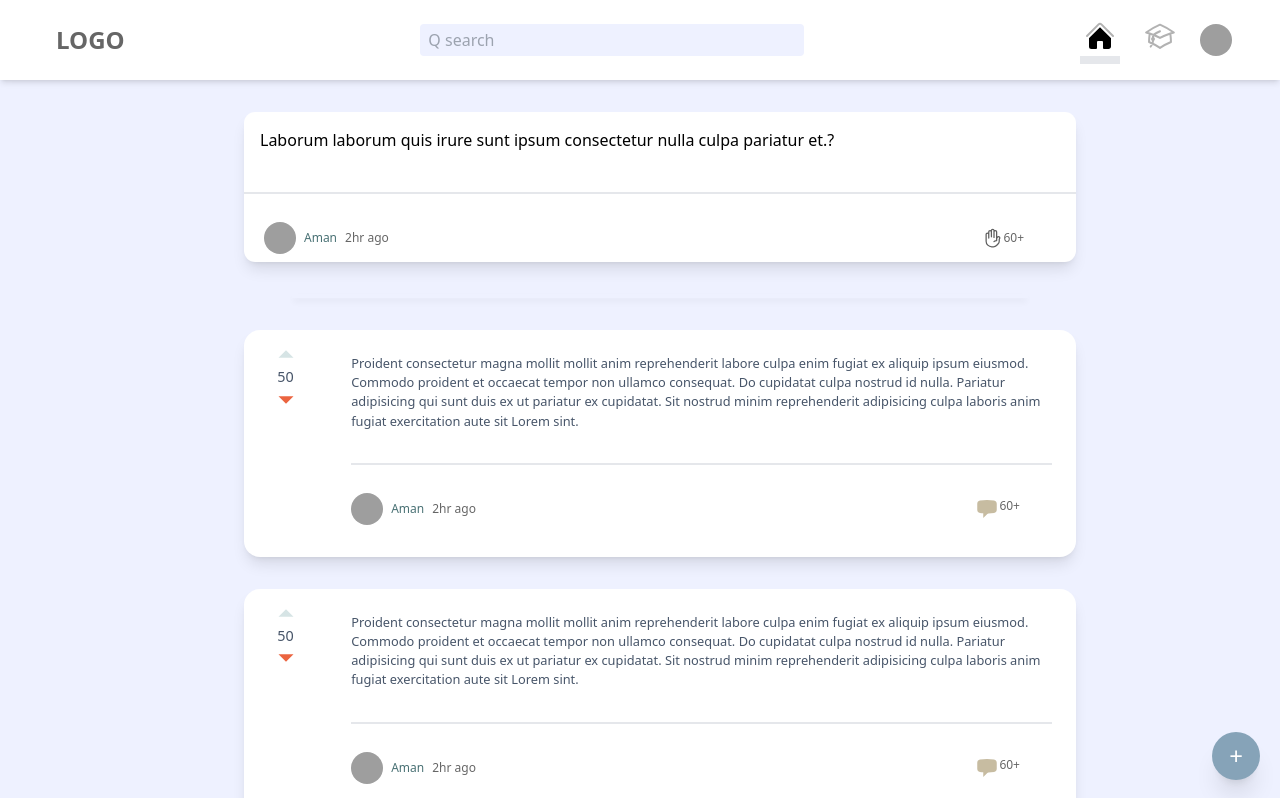
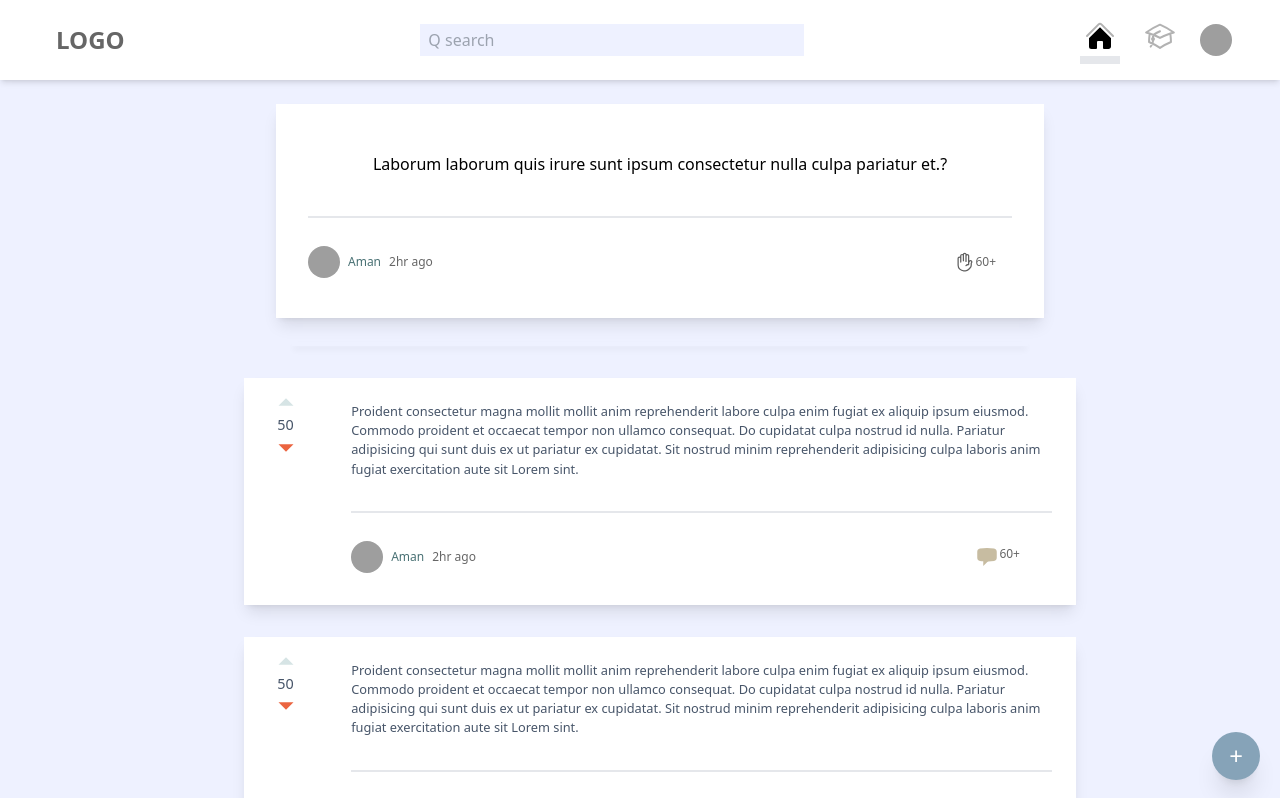
Before and after one commit to amanbhatt26/Quora-clone, a React (Create React App) app: page /questions/questionID in a window 1280 px wide. Shown: the top 798 px of the page. Built offline with nearby package versions, Linux system fonts and the light colour scheme; grey boxes are pictures that could not be loaded.

Commit message:
removed rounded styles

```diff
--- a/src/Components/Answer/Answer.tsx
+++ b/src/Components/Answer/Answer.tsx
@@ -11,9 +11,9 @@ export type AnswerProps = {
 }
 
 export const Answer = ({votes, question, answer, username, postedAt, comments, questionID}:AnswerProps)=>{
-    return <div className="h-auto bg-white shadow-lg m-[2rem] rounded-[1rem] flex flex-row">
+    return <div className="h-auto bg-white shadow-lg m-[2rem]  flex flex-row">
         {/* upvote component */}
-        <div className="w-[10%]  rounded-[1rem] flex flex-col items-center justify-top p-3">
+        <div className="w-[10%]   flex flex-col items-center justify-top p-3">
         <svg xmlns="http://www.w3.org/2000/svg" fill="none" viewBox="0 0 24 24" strokeWidth={1.5} stroke="currentColor" className="w-6 h-6">
         <path strokeLinecap="round" strokeLinejoin="round" d="M4.5 15.75l7.5-7.5 7.5 7.5" fill="#D6E4E5" strokeWidth="0"/>
         </svg>
@@ -28,7 +28,7 @@ export const Answer = ({votes, question, answer, username, postedAt, comments, q
 
         </div>
         {/* description component */}
-        <div className="w-[90%] rounded-[1rem] p-[1.5rem] flex flex-col justify-top items-center">
+        <div className="w-[90%] p-[1.5rem] flex flex-col justify-top items-center">
             {/* Text elements */}
             <div className="border-b-2 pb-8">
                 {/* Question */}
--- a/src/Components/Answer/WithoutQuestion.tsx
+++ b/src/Components/Answer/WithoutQuestion.tsx
@@ -8,9 +8,9 @@ export type WithoutQuestionProps = {
 
 
 export const WithoutQuestion = ({votes, answer, username, postedAt, comments}:WithoutQuestionProps)=>{
-    return <div className="h-auto bg-white shadow-lg m-[2rem] rounded-[1rem] flex flex-row">
+    return <div className="h-auto bg-white shadow-lg m-[2rem] flex flex-row">
     {/* upvote component */}
-    <div className="w-[10%]  rounded-[1rem] flex flex-col items-center justify-top p-3">
+    <div className="w-[10%] flex flex-col items-center justify-top p-3">
     <svg xmlns="http://www.w3.org/2000/svg" fill="none" viewBox="0 0 24 24" strokeWidth={1.5} stroke="currentColor" className="w-6 h-6">
     <path strokeLinecap="round" strokeLinejoin="round" d="M4.5 15.75l7.5-7.5 7.5 7.5" fill="#D6E4E5" strokeWidth="0"/>
     </svg>
@@ -25,7 +25,7 @@ export const WithoutQuestion = ({votes, answer, username, postedAt, comments}:Wi
 
     </div>
     {/* description component */}
-    <div className="w-[90%] rounded-[1rem] p-[1.5rem] flex flex-col justify-top items-center">
+    <div className="w-[90%]  p-[1.5rem] flex flex-col justify-top items-center">
         {/* Text elements */}
         <div className="border-b-2 pb-8">
             {/* Answer */}
--- a/src/Components/Navbar/Navbar.tsx
+++ b/src/Components/Navbar/Navbar.tsx
@@ -10,17 +10,17 @@ export const Navbar = ()=>{
             </div>
         </Link>
         <div className="flex-1 flex flex-row justify-center mx-5 ">
-        <input className="bg-[#EEF1FF] w-[30vw] h-[4vh] rounded pl-2  text-slate-800" placeholder={"Q search"}/>
+        <input className="bg-[#EEF1FF] w-[30vw] h-[4vh]  pl-2  text-slate-800" placeholder={"Q search"}/>
 
         </div>
         <div className=" flex flex-row justify-end">
             <Link to="/">
-                <div className="mx-5 rounded-[0] p-1  hover:border-b-[0.5rem] border-b-[0.5rem]">
+                <div className="mx-5  p-1  hover:border-b-[0.5rem] border-b-[0.5rem]">
                     <HomeIconSolid className="w-8 h-8"/>
                 </div>
             </Link>
             <Link to="/questions">
-                <div className="mr-5 rounded-[0] p-1  hover:border-b-[0.5rem]">
+                <div className="mr-5  p-1  hover:border-b-[0.5rem]">
                     <QuestionIconOutline className="w-8 h-8"/>
                 </div>
             </Link>
--- a/src/Components/Question/Question.tsx
+++ b/src/Components/Question/Question.tsx
@@ -9,11 +9,11 @@ export type QuestionProps = {
 }
 
 export const Question =({text, username, postedAt, answers, questionID}:QuestionProps)=>{
-    return <div className="h-auto bg-white shadow-lg m-[2rem] rounded-[0.7rem] flex flex-col w-auto">
+    return <div className="h-auto bg-white shadow-lg mx-[4rem] my-6  flex flex-col p-[2rem]">
 
 
         {/* Text elements */}
-        <div className="border-b-2 pb-8 p-4">
+        <div className="border-b-2 pb-8 p-4 flex flex-row items-center justify-center">
             {/* Question */}
            <Link to={`/questions/${questionID}`}> <p className="text-[1rem] mb-2">{text}</p> </Link>
             {/* Answer */}
@@ -21,22 +21,22 @@ export const Question =({text, username, postedAt, answers, questionID}:Question
         </div>
         {/* Description element */}
 
-        <div className="mt-5 h-[3rem] flex flex-row items-center w-full p-5">
+        <div className="mt-5 h-[3rem] flex flex-row items-center">
             <img src="https://lumiere-a.akamaihd.net/v1/images/spiderman-characterthumbnail-spiderman_3a64e546.jpeg?region=0%2C0%2C300%2C300" className="h-[2rem] w-[2rem] rounded-[50%]"/>
 
 
-            <p className="mx-2 text-[0.75rem] text-[#497174]"> {username} </p>
+            <p className=" ml-2 text-[0.75rem] text-[#497174]"> {username} </p>
 
-            <p className="right text-[0.75rem] justify-self-end text-[#666666]"> {postedAt}</p>
+            <p className="ml-2 text-[0.75rem] justify-self-end text-[#666666]"> {postedAt}</p>
             {/* number of comments */}
-            <div className="flex flex-row items-center ml-auto text-[0.75rem]">
-            <svg xmlns="http://www.w3.org/2000/svg" fill="none" viewBox="0 0 24 24" strokeWidth={1.5} stroke="#5f5f5f" className="w-5 h-5">
-                <path strokeLinecap="round" strokeLinejoin="round" d="M10.05 4.575a1.575 1.575 0 10-3.15 0v3m3.15-3v-1.5a1.575 1.575 0 013.15 0v1.5m-3.15 0l.075 5.925m3.075.75V4.575m0 0a1.575 1.575 0 013.15 0V15M6.9 7.575a1.575 1.575 0 10-3.15 0v8.175a6.75 6.75 0 006.75 6.75h2.018a5.25 5.25 0 003.712-1.538l1.732-1.732a5.25 5.25 0 001.538-3.712l.003-2.024a.668.668 0 01.198-.471 1.575 1.575 0 10-2.228-2.228 3.818 3.818 0 00-1.12 2.687M6.9 7.575V12m6.27 4.318A4.49 4.49 0 0116.35 15m.002 0h-.002" />
-            </svg>
+            <div className="ml-auto flex flex-row items-center text-[0.75rem] p-[1rem]">
+                <svg xmlns="http://www.w3.org/2000/svg" fill="none" viewBox="0 0 24 24" strokeWidth={1.5} stroke="#5f5f5f" className="w-5 h-5">
+                    <path strokeLinecap="round" strokeLinejoin="round" d="M10.05 4.575a1.575 1.575 0 10-3.15 0v3m3.15-3v-1.5a1.575 1.575 0 013.15 0v1.5m-3.15 0l.075 5.925m3.075.75V4.575m0 0a1.575 1.575 0 013.15 0V15M6.9 7.575a1.575 1.575 0 10-3.15 0v8.175a6.75 6.75 0 006.75 6.75h2.018a5.25 5.25 0 003.712-1.538l1.732-1.732a5.25 5.25 0 001.538-3.712l.003-2.024a.668.668 0 01.198-.471 1.575 1.575 0 10-2.228-2.228 3.818 3.818 0 00-1.12 2.687M6.9 7.575V12m6.27 4.318A4.49 4.49 0 0116.35 15m.002 0h-.002" />
+                </svg>
 
 
 
-            <p className="mr-[1rem] md:mr-[2rem] text-[.75rem] text-[#666666] ">{answers}</p>
+                <p className=" text-[.75rem] text-[#666666] ">{answers}</p>
 
 
             </div>
--- a/src/Components/TopUsers/TopUsers.tsx
+++ b/src/Components/TopUsers/TopUsers.tsx
@@ -1,5 +1,5 @@
 export const TopUsers = ()=>{
-    return <div className="bg-white mt-10 mx-10 p-2 flex flex-col justify-start text-slate-600 text-[.9rem] rounded-[0.8rem]">
+    return <div className="bg-white mt-10 mx-10 p-2 flex flex-col justify-start text-slate-600 text-[.9rem] ">
         <div className="flex flex-row justify-center items-center mx-5 p-1 border-b-2">Top Users</div>
        <div className="flex flex-row justify-start items-center my-[1rem] mx-5 border-l-[0.2rem] border-b-2 p-2">
             <img src="https://lumiere-a.akamaihd.net/v1/images/spiderman-characterthumbnail-spiderman_3a64e546.jpeg?region=0%2C0%2C300%2C300" className="h-[2rem] w-[2rem] rounded-[50%] mx-2"/>
--- a/src/Components/User-Screen/User.tsx
+++ b/src/Components/User-Screen/User.tsx
@@ -2,7 +2,7 @@ import { Answer } from "../Answer"
 
 export const User = ()=>{
     return <div className="flex-1 h-full flex flex-col items-center text-slate-600">
-        <div className="bg-white h-min w-[50vw] mt-10 rounded-[0.4rem] flex flex-col justify-start items-center">
+        <div className="bg-white h-min w-[50vw] mt-10 flex flex-col justify-start items-center">
             <div className="flex flex-row border-b-2 w-full p-2">
             <div className="p-2 m-2">
                 <img src="https://lumiere-a.akamaihd.net/v1/images/spiderman-characterthumbnail-spiderman_3a64e546.jpeg?region=0%2C0%2C300%2C300" className="h-[10rem] w-[10rem] rounded-[50%]"/>
--- a/src/index.css
+++ b/src/index.css
@@ -583,6 +583,14 @@ video {
   margin: 0.5rem;
 }
 
+.m-\[5rem\] {
+  margin: 5rem;
+}
+
+.m-\[1rem\] {
+  margin: 1rem;
+}
+
 .mx-2 {
   margin-left: 0.5rem;
   margin-right: 0.5rem;
@@ -606,6 +614,21 @@ video {
 .my-\[1rem\] {
   margin-top: 1rem;
   margin-bottom: 1rem;
+}
+
+.my-2 {
+  margin-top: 0.5rem;
+  margin-bottom: 0.5rem;
+}
+
+.my-6 {
+  margin-top: 1.5rem;
+  margin-bottom: 1.5rem;
+}
+
+.mx-\[4rem\] {
+  margin-left: 4rem;
+  margin-right: 4rem;
 }
 
 .mb-2 {
@@ -646,6 +669,10 @@ video {
 
 .mt-10 {
   margin-top: 2.5rem;
+}
+
+.ml-2 {
+  margin-left: 0.5rem;
 }
 
 .flex {
@@ -755,6 +782,11 @@ video {
 
 .w-\[10rem\] {
   width: 10rem;
+}
+
+.w-min {
+  width: -webkit-min-content;
+  width: min-content;
 }
 
 .flex-1 {
@@ -1004,6 +1036,14 @@ video {
   padding: 0.5rem;
 }
 
+.p-\[10rem\] {
+  padding: 10rem;
+}
+
+.p-\[2rem\] {
+  padding: 2rem;
+}
+
 .pb-8 {
   padding-bottom: 2rem;
 }
```
